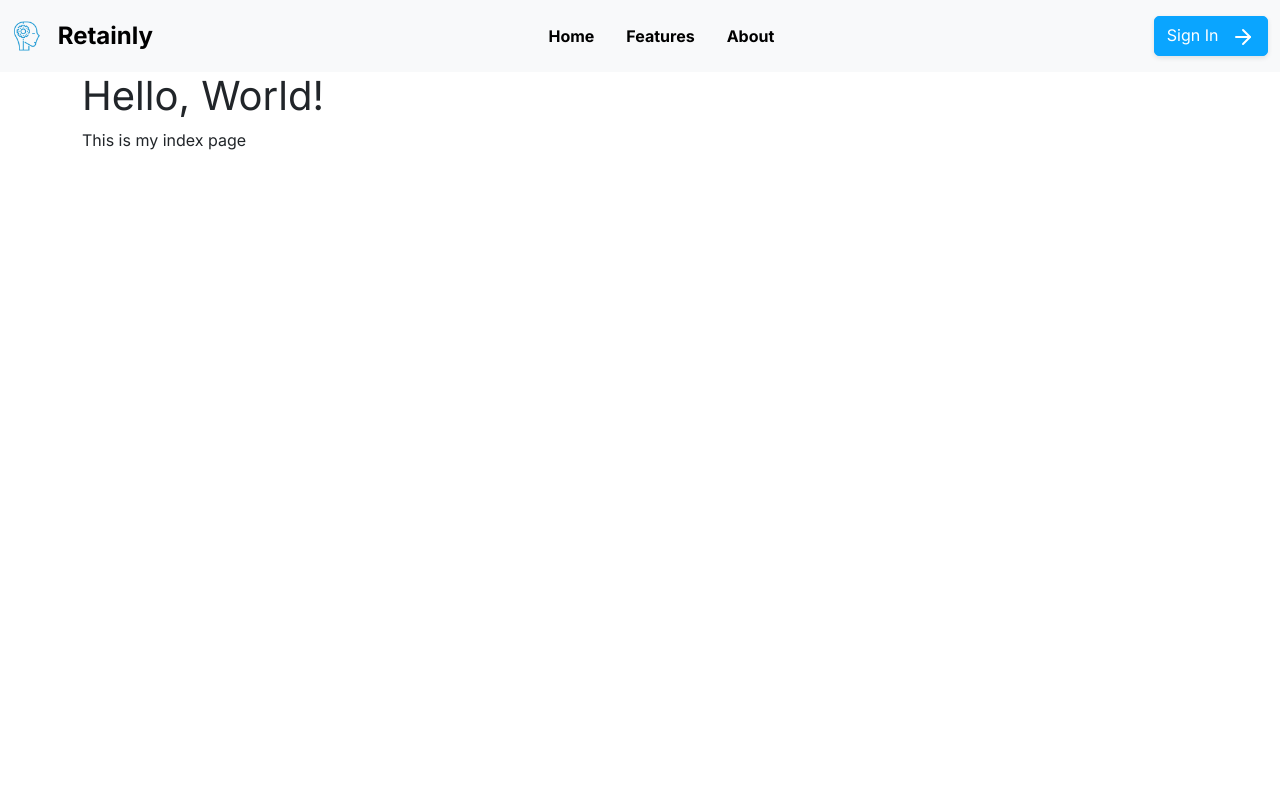
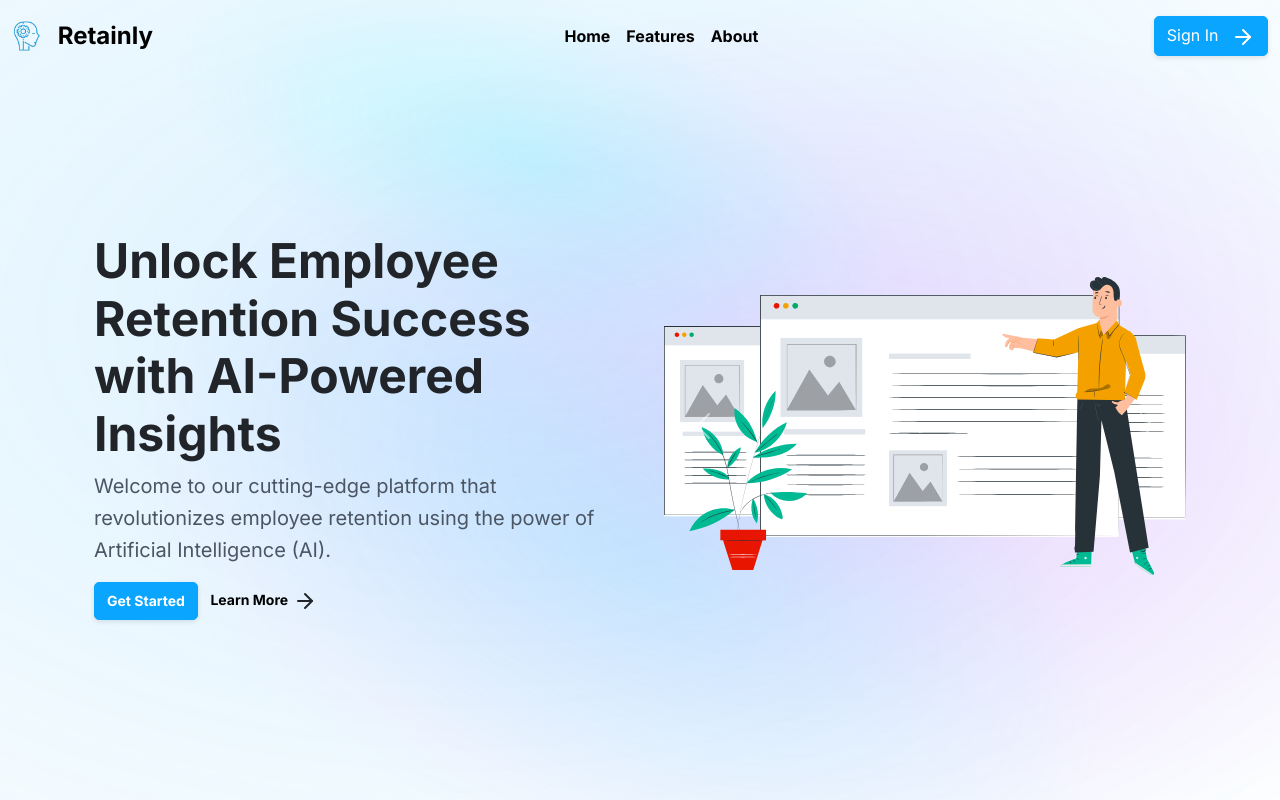
Before and after one commit to biindevs/Retainly-RDSS, a Django app: page / in a window 1280 px wide. Run offline with Django 4.2, Linux system fonts and the light colour scheme; some libraries are stand-ins or nearby versions.

Commit message:
added carousel, background and text

```diff
--- a/myapp/app/static/css/custom.css
+++ b/myapp/app/static/css/custom.css
@@ -5,6 +5,8 @@ body {
     BlinkMacSystemFont, "Segoe UI", Roboto, "Helvetica Neue", Arial, "Noto Sans",
     sans-serif, "Apple Color Emoji", "Segoe UI Emoji", "Segoe UI Symbol",
     "Noto Color Emoji";
+    background: url('/static/img/spotlight.png');
+    background-size: cover;
 }
 
 /*NAV BAR CSS*/
@@ -16,6 +18,7 @@ body {
   font-size: 1.5rem;
   font-weight: 800;
   line-height: 28px;
+  color: #000000;
 }
 
 .navbar-nav {
@@ -45,7 +48,6 @@ body {
   color: #ffffff;
 }
 
-/* Toggler icon */
 .toggler-icon {
   width: 30px;
   height: 3px;
@@ -54,12 +56,10 @@ body {
   transition: all 0.2s;
 }
 
-/* Middle bar */
 .middle-bar {
   margin: 5px auto;
 }
 
-/* Open state */
 .navbar-toggler .top-bar {
   transform: rotate(45deg);
   transform-origin: 10% 10%;
@@ -74,7 +74,6 @@ body {
   transform-origin: 10% 90%;
 }
 
-/* Collapsed state */
 .navbar-toggler.collapsed .top-bar {
   transform: rotate(0);
 }
@@ -87,7 +86,6 @@ body {
   transform: rotate(0);
 }
 
-/* Remove border from toggler */
 .navbar-toggler {
   border: 0 !important;
 }
@@ -99,3 +97,64 @@ body {
   box-shadow: none !important;
   border: 0 !important;
 }
+/* Hero section  */
+.hero {
+  --section-mt: 10rem;
+  margin-top: var(--section-mt);
+}
+
+@media (max-width: 768px) {
+  .hero {
+    --section-mt: 5rem;
+  }
+}
+
+@media (max-width: 576px) {
+  .hero {
+    --section-mt: 5rem;
+  }
+}
+
+@media (min-width: 1200px) {
+  .hero {
+    margin-top: 10rem;
+  }
+}
+
+@media (max-width: 768px) {
+
+  .carousel-item {
+    margin-top: 3rem;
+  }
+
+}
+
+.hero-title {
+  font-size: clamp(2rem, 5vw, 3rem);
+  font-weight: 700;
+  line-height: 1.2;
+}
+
+.hero-text {
+  font-size: clamp(1rem, 2vw, 1.25rem);
+  font-weight: 400;
+  line-height: 1.6;
+  color: #4b5563;
+}
+
+.cta-primary{
+  outline: none;
+  text-decoration: none;
+  font-size: 14px;
+  font-weight: 600;
+  line-height: 24px;
+  color: #FFFFFF;
+}
+.cta-secondary{
+  outline: none;
+  text-decoration: none;
+  font-size: 14px;
+  font-weight: 600;
+  line-height: 24px;
+  color: #000000;
+}
--- a/myapp/app/templates/includes/navbar.html
+++ b/myapp/app/templates/includes/navbar.html
@@ -1,6 +1,6 @@
 {% load static %}
 
-<nav class="navbar navbar-expand-lg navbar-light bg-light py-3">
+<nav class="navbar navbar-expand-lg py-3">
   <div class="container-fluid">
     <a class="navbar-brand" href="#">
       <img
@@ -37,11 +37,11 @@
           <a class="nav-link" href="#">Home</a>
         </li>
 
-        <li class="nav-item ms-3">
+        <li class="nav-item">
           <a class="nav-link" href="#">Features</a>
         </li>
 
-        <li class="nav-item ms-3">
+        <li class="nav-item">
           <a class="nav-link" href="#">About</a>
         </li>
       </ul>
--- a/myapp/app/templates/index.html
+++ b/myapp/app/templates/index.html
@@ -1,6 +1,59 @@
-{% extends 'base.html' %}
+{% extends 'base.html' %} {% load static %} {% block content %}
 
-{% block content %}
-  <h1>Hello, World!</h1>
-  <p>This is my index page</p>
+<main class="hero-bg">
+  <section class="hero">
+    <div class="container">
+      <div class="row gx-5 align-items-center">
+        <div class="col-lg-6 " data-aos="fade-up">
+          <h1 class="hero-title">
+            Unlock Employee Retention Success with AI-Powered Insights
+          </h1>
+
+          <p class="hero-text">
+            Welcome to our cutting-edge platform that revolutionizes employee retention using the power of Artificial
+            Intelligence (AI).
+          </p>
+          </p>
+
+          <a class="cta-primary btn btn-blue fw-500 me-2" href="#">
+            Get Started
+          </a>
+
+          <a class="cta-secondary" href="#">Learn More</a>
+          <i data-feather="arrow-right"></i>
+        </div>
+
+        <div class="col-lg-6 order-lg-2 order-1">
+
+          <div id="heroCarousel" class="carousel slide" data-bs-ride="carousel">
+
+            <div class="carousel-inner">
+              <div class="carousel-item active">
+                <img src="{% static 'img/windows.svg' %}" class="d-block w-100" alt="...">
+              </div>
+              <div class="carousel-item">
+                <img src="{% static 'img/windows.svg' %}" class="d-block w-100" alt="...">
+              </div>
+              <div class="carousel-item">
+                <img src="{% static 'img/windows.svg' %}" class="d-block w-100" alt="...">
+              </div>
+            </div>
+
+            <button class="carousel-control-prev" type="button" data-bs-target="#heroCarousel" data-bs-slide="prev">
+              <span class="carousel-control-prev-icon" aria-hidden="true"></span>
+              <span class="visually-hidden">Previous</span>
+            </button>
+            <button class="carousel-control-next" type="button" data-bs-target="#heroCarousel" data-bs-slide="next">
+              <span class="carousel-control-next-icon" aria-hidden="true"></span>
+              <span class="visually-hidden">Next</span>
+            </button>
+
+          </div>
+
+        </div>
+      </div>
+    </div>
+  </section>
+</main>
+
 {% endblock %}
```
Also changed, not shown: myapp/app/static/img/spotlight.png (added), myapp/app/static/img/windows.svg (added), 1 other file.
